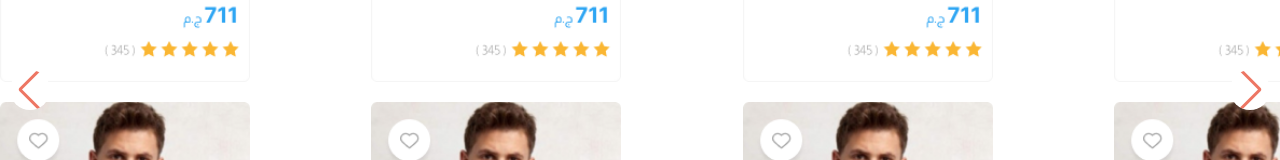
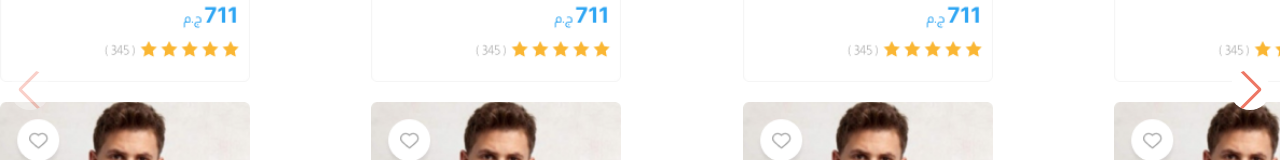
Before and after one commit to Elmahallawy22/ecommerce-app, a Next.js app: page /en in a window 1280 px wide. Shown: the part 3197-3357 px from the top of the page. Built offline with nearby package versions, Linux system fonts and the light colour scheme.

Commit message:
remove loop in swiper

```diff
--- a/src/components/Home/FlashStyle/FlashStyle.tsx
+++ b/src/components/Home/FlashStyle/FlashStyle.tsx
@@ -34,7 +34,7 @@ const FlashStyle = () => {
               1600: { slidesPerView: 4.4 },
               1750: { slidesPerView: 5 },
             }}
-            loop={true}
+            // loop={true}
             navigation={true}
             modules={[Navigation]}
             className="mySwiper flex"
```
